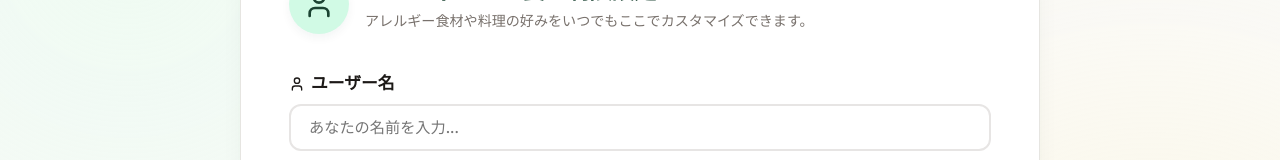
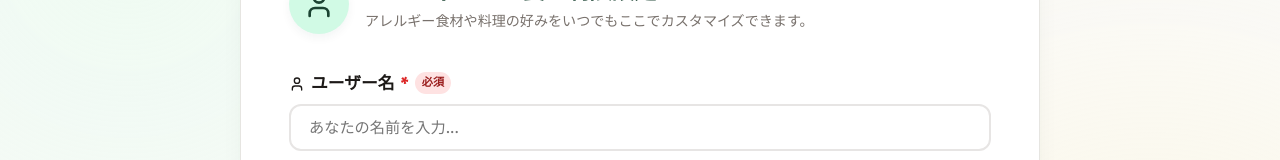
Before and after one commit to engineer-guild-hackathon-2026-05/team-04, a Next.js app: page / in a window 1280 px wide. Both pictures are taken after a click on the button "サインイン". Shown: the part 221-381 px from the top of the page. Built offline with nearby package versions, Linux system fonts and the light colour scheme; no server answers.

Commit message:
fix(profile): mark username as required

```diff
--- a/src/app/components/ProfileView.tsx
+++ b/src/app/components/ProfileView.tsx
@@ -272,6 +272,8 @@ export default function ProfileView({
             <label className="profile-group-label" htmlFor="username-input">
               <User size={16} className="inline-icon" />
               <span>ユーザー名</span>
+              <span className="required-marker" aria-label="必須">*</span>
+              <span className="required-label">必須</span>
             </label>
             <input
               type="text"
--- a/src/app/globals.css
+++ b/src/app/globals.css
@@ -1476,6 +1476,20 @@ button, input {
   color: var(--text-primary);
 }
 
+.required-marker {
+  color: #dc2626;
+  font-weight: 900;
+}
+
+.required-label {
+  padding: 2px 7px;
+  border-radius: 999px;
+  background-color: #fee2e2;
+  color: #991b1b;
+  font-size: 0.7rem;
+  font-weight: 800;
+}
+
 .inline-icon {
   margin-bottom: -2px;
 }
```
